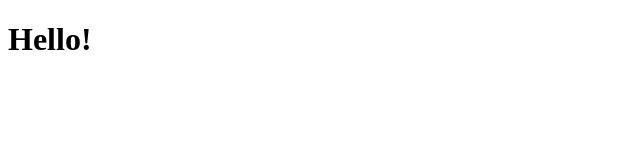
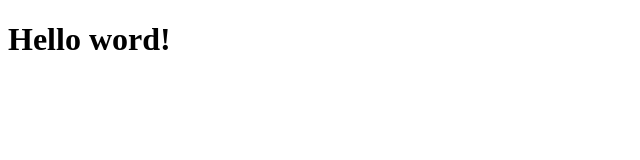
Before and after one commit to fatum543/project, a plain HTML site: page index.html in a window 1280 px wide. Shown: the whole page, without its empty margins (0-640 px from the left). Drawn offline with Linux system fonts and the light colour scheme.

Commit message:
second commit

```diff
--- a/index.html
+++ b/index.html
@@ -7,7 +7,7 @@
     <title>Git test</title>
 </head>
 <body>
-    <h1>Hello!</h1>
+    <h1>Hello word!</h1>
 
 </body>
 </html>
```
